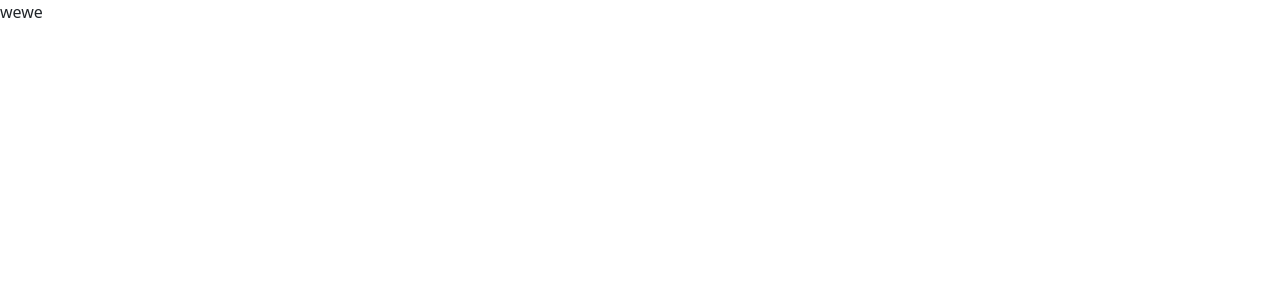
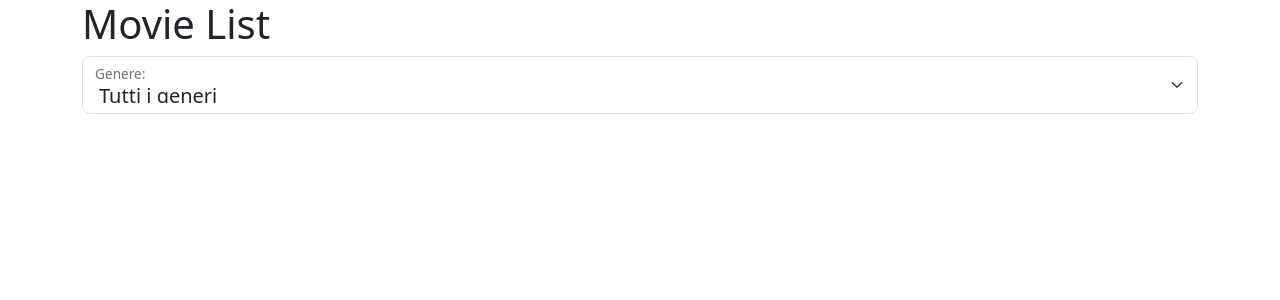
Before and after one commit to mannuccimattia/react-movie-filter, a React (Vite) app: page / in a window 1280 px wide. Shown: the top 300 px of the page. Built offline with nearby package versions, Linux system fonts and the light colour scheme.

Commit message:
[UPD] Done genre select - static

```diff
--- a/src/App.jsx
+++ b/src/App.jsx
@@ -1,9 +1,56 @@
 import React from 'react'
+
+const movies = [
+  {
+    id: 1,
+    title: 'Inception',
+    genre: 'Fantascienza'
+  },
+  {
+    id: 2,
+    title: 'Il Padrino',
+    genre: 'Thriller'
+  },
+  {
+    id: 3,
+    title: 'Titanic',
+    genre: 'Romantico'
+  },
+  {
+    id: 4,
+    title: 'Batman',
+    genre: 'Azione'
+  },
+  {
+    id: 5,
+    title: 'Interstellar',
+    genre: 'Fantascienza'
+  },
+  {
+    id: 6,
+    title: 'Pulp Fiction',
+    genre: 'Thriller'
+  },
+]
 
 const App = () => {
   return (
-    <div>
-      wewe
+    <div className="container">
+      <h1>Movie List</h1>
+      <div className="form-floating">
+        <select
+          className="form-select form-select-lg"
+          aria-label="Default select example"
+        >
+          <option selected id='genreSelect'>Tutti i generi</option>
+          <option value="1">Azione</option>
+          <option value="2">Fantascienza</option>
+          <option value="3">Thriller</option>
+          <option value="4">Romantico</option>
+        </select>
+        <label for="genreSelect">Genere:</label>
+      </div>
+
     </div>
   )
 }
```
